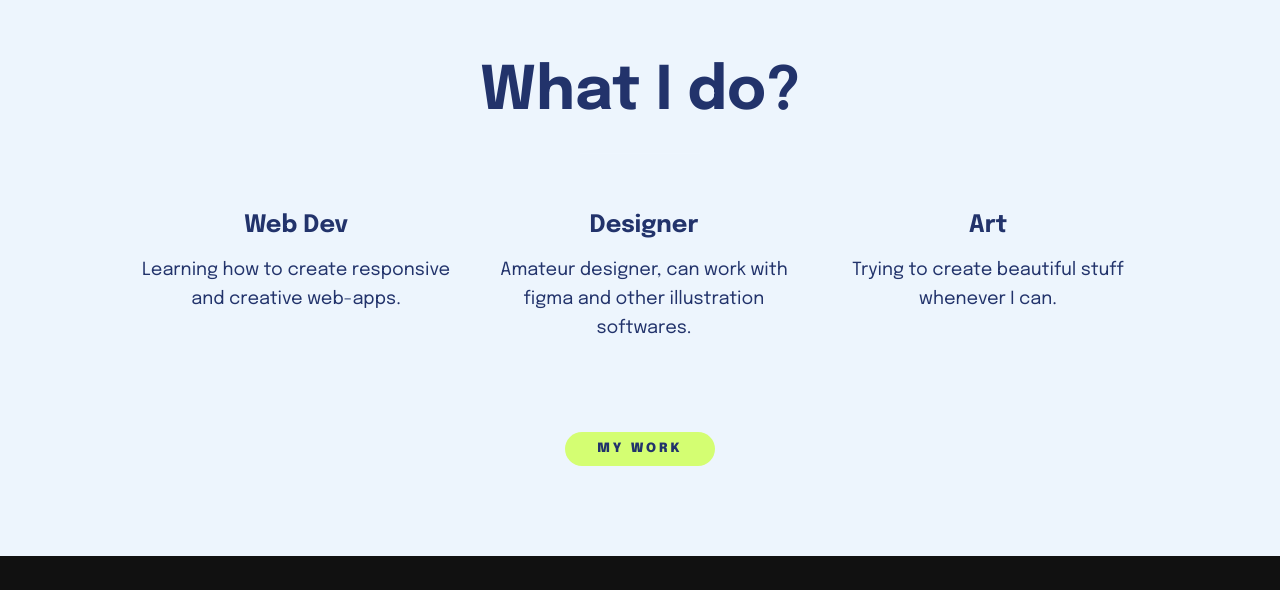
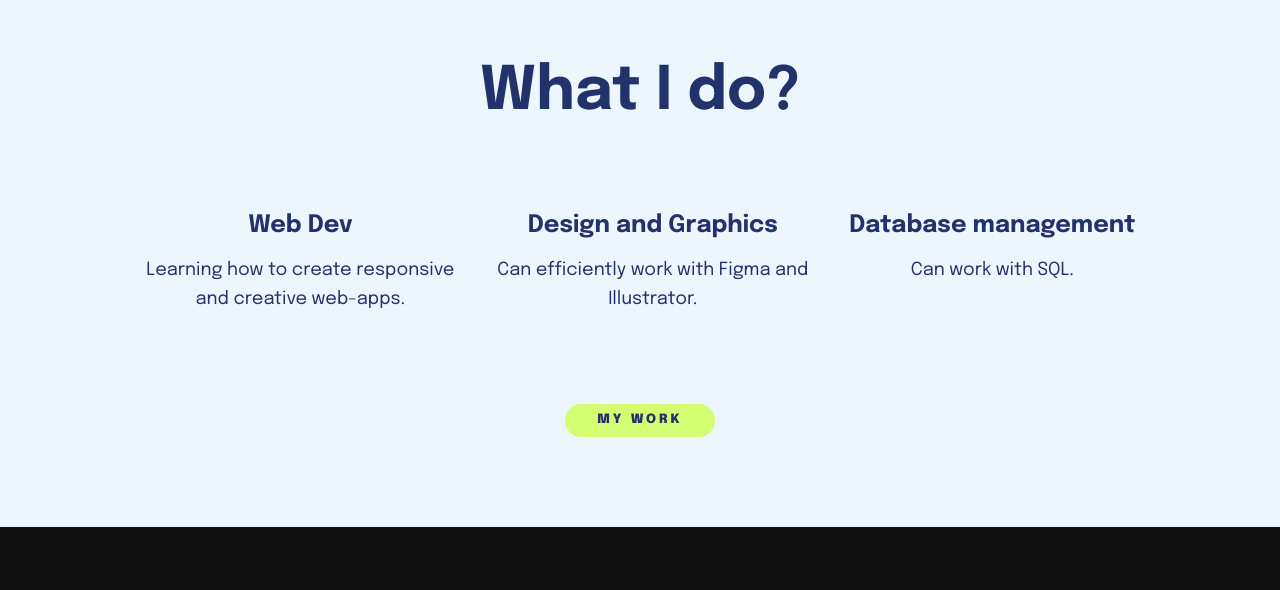
Before and after one commit to manannayak19/manannayak19.github.io, a website: page index.html in a window 1280 px wide. Shown: the part 1098-1688 px from the top of the page. Drawn offline with nearby package versions, Linux system fonts and the light colour scheme.

Commit message:
Update index.html

```diff
--- a/index.html
+++ b/index.html
@@ -79,15 +79,15 @@
         <!-- close service -->
 
         <div class="service">
-            <h3>Designer</h3>
-            <p>Amateur designer, can work with figma and other illustration softwares.
+            <h3>Design and Graphics</h3>
+            <p>Can efficiently work with Figma and Illustrator.
             </p>
         </div>
         <!-- close service -->
 
         <div class="service">
-            <h3>Art</h3>
-            <p>Trying to create beautiful stuff whenever I can.</p>
+            <h3>Database management</h3>
+            <p>Can work with SQL.</p>
         </div>
         <!-- close service -->
     </div>
```
